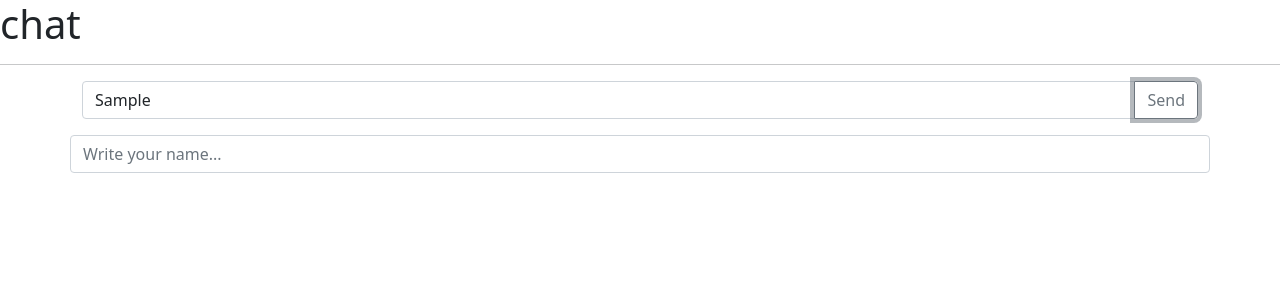
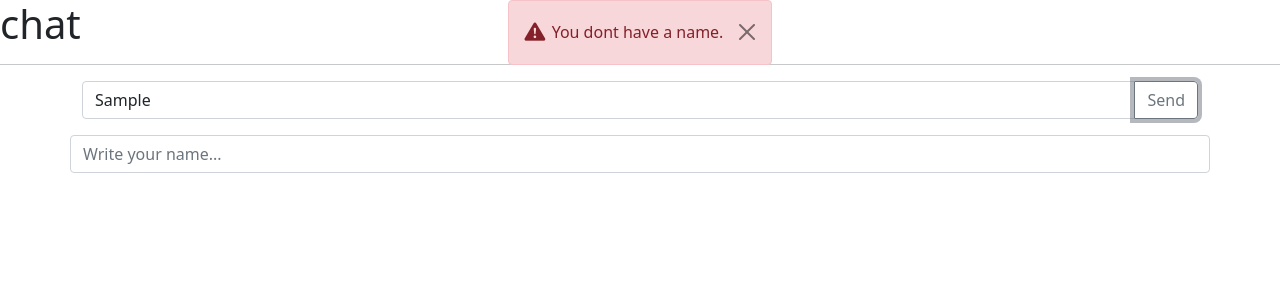
Before and after one commit to JumpyLionnn/chat, an Angular app: page / in a window 1280 px wide. Both pictures are taken after typing "Sample" into the empty fields and a click on the button "Send". Shown: the top 300 px of the page. Built offline with nearby package versions, Linux system fonts and the light colour scheme.

Commit message:
added alerts

```diff
--- a/angular.json
+++ b/angular.json
@@ -24,9 +24,12 @@
                         ],
                         "styles": [
                             "node_modules/bootstrap/dist/css/bootstrap.min.css",
+                            "node_modules/bootstrap-icons/font/bootstrap-icons.css",
                             "src/styles.css"
                         ],
-                        "scripts": []
+                        "scripts": [
+                            "node_modules/bootstrap/dist/js/bootstrap.min.js"
+                        ]
                     },
                     "configurations": {
                         "production": {
--- a/package.json
+++ b/package.json
@@ -19,6 +19,7 @@
     "@angular/platform-browser-dynamic": "~13.1.0",
     "@angular/router": "~13.1.0",
     "bootstrap": "^5.1.3",
+    "bootstrap-icons": "^1.7.2",
     "firebase": "^9.6.1",
     "rxjs": "~7.4.0",
     "tslib": "^2.3.0",
--- a/src/app/app.module.ts
+++ b/src/app/app.module.ts
@@ -5,12 +5,14 @@ import { FormsModule } from '@angular/forms';
 import { AppComponent } from './app.component';
 import { ChatboxComponent } from './chatbox/chatbox.component';
 import { ChatmessageComponent } from './chatbox/chatmessage/chatmessage.component';
+import { AlertComponent } from './chatbox/alert/alert.component';
 
 @NgModule({
   declarations: [
     AppComponent,
     ChatboxComponent,
-    ChatmessageComponent
+    ChatmessageComponent,
+    AlertComponent
   ],
   imports: [
     BrowserModule,
--- /dev/null
+++ b/src/app/chatbox/alert/alert.component.css
@@ -0,0 +1,25 @@
+i {
+    font-size: 1.3em;
+    margin-right: .3em;
+}
+
+.btn-close {
+    top: auto!important;
+}
+
+.btn-close:focus {
+    box-shadow: none;
+}
+
+.alert {
+    animation: slideIn .25s linear 0s 1;
+}
+
+@keyframes slideIn {
+    from {
+        transform: translateX(-100%);
+    }
+    to {
+        transform: translateX(0%);
+    }
+}
--- /dev/null
+++ b/src/app/chatbox/alert/alert.component.html
@@ -0,0 +1,7 @@
+<div [ngClass]="['alert d-flex align-items-center alert-dismissible fade show', getAlertThemeClass()]" role="alert">
+    <i [ngClass]="getAlertIconClass()" width="32" height="32"></i>
+    <div>
+        <ng-content></ng-content>
+    </div>
+    <button type="button" class="btn-close" data-bs-dismiss="alert" aria-label="Close" (click)="onClose();"></button>
+</div>
--- /dev/null
+++ b/src/app/chatbox/alert/alert.component.ts
@@ -0,0 +1,66 @@
+import { Component, OnInit, Input, EventEmitter, Output } from '@angular/core';
+import * as bs from 'bootstrap';
+
+@Component({
+  selector: 'app-alert',
+  templateUrl: './alert.component.html',
+  styleUrls: ['./alert.component.css']
+})
+export class AlertComponent implements OnInit {
+  @Input()
+  public type: ("info" | "success" | "warning" | "error") = "info";
+  @Input("close")
+  public shouldClose: boolean;
+
+  @Output("close")
+  public closeEvent: EventEmitter<void> = new EventEmitter();
+
+  constructor() { }
+
+  ngOnInit(): void {
+  }
+
+  public onClose(){
+    setTimeout(() => {
+      this.closeEvent.emit();
+    }, 150);
+  }
+
+  public getAlertThemeClass(){
+    let alertTheme: string;
+    switch (this.type) {
+      case "info":
+        alertTheme = "primary";
+        break;
+      case "success":
+        alertTheme = "success";
+        break;
+      case "warning":
+        alertTheme = "warning";
+        break;
+      case "error":
+        alertTheme = "danger";
+        break;
+    }
+    return "alert-" + alertTheme;
+  }
+
+  public getAlertIconClass(){
+    let alertIcon: string;
+    switch (this.type) {
+      case "info":
+        alertIcon = "info-circle-fill";
+        break;
+      case "success":
+        alertIcon = "check-circle-fill";
+        break;
+      case "warning":
+        alertIcon = "exclamation-triangle-fill";
+        break;
+      case "error":
+        alertIcon = "exclamation-triangle-fill";
+        break;
+    }
+    return "bi-" + alertIcon;
+  }
+}
--- a/src/app/chatbox/chatbox.component.html
+++ b/src/app/chatbox/chatbox.component.html
@@ -1,7 +1,10 @@
 <div class="container">
-    <div class="row">
+    <div class="row position-relative">
         <div class="col-xs-12">
             <app-chatmessage *ngFor="let message of messages" [message]="message" (replyClick)="onReplyClick($event)"></app-chatmessage>
+        </div>
+        <div class="col-xs-12 position-absolute bottom-0 w-100 d-flex flex-column align-items-center">
+            <app-alert *ngFor="let alert of alerts; let i = index" [type]="alert.type" (close)="onAlertClose(i);">{{ alert.content }}</app-alert>
         </div>
     </div>
     <div class="row">
--- a/src/app/chatbox/chatbox.component.ts
+++ b/src/app/chatbox/chatbox.component.ts
@@ -11,6 +11,7 @@ export class ChatboxComponent implements OnInit {
   public messageInputContent: string = "";
   public nameInputContent: string = "";
   public messages: Message[] = [];
+  public alerts: {type: string, content: string}[] = [];
   constructor() {
   }
 
@@ -20,8 +21,14 @@ export class ChatboxComponent implements OnInit {
   public async onSendMessage(){
     const content = this.messageInputContent.trim();
     const username = this.nameInputContent.trim();
-    if(content === "" || username === "")
+    if(content === ""){
+      this.addAlert("error", "You can not send an empty message.");
       return;
+    }
+    if(username === ""){
+      this.addAlert("error", "You dont have a name.");
+      return;
+    }
 
     const today = new Date();
     const hours = today.getHours();
@@ -30,6 +37,16 @@ export class ChatboxComponent implements OnInit {
 
     this.messages.push(new Message(username, content, time));
     this.messageInputContent = "";
+  }
+
+  public addAlert(type: string, content: string, time: number = 5000){
+    const alert = this.alerts[this.alerts.push({
+      type: type,
+      content: content
+    })];
+    setTimeout(()=>{
+      this.alerts.splice(this.alerts.indexOf(alert), 1);
+    }, time);
   }
 
   public onInputKeyDown(event: KeyboardEvent){
@@ -42,4 +59,8 @@ export class ChatboxComponent implements OnInit {
     this.messageInputContent = `@${event.username} `;
   }
 
+  public onAlertClose(index: number){
+    this.alerts.splice(index, 1);
+  }
+
 }
--- a/src/index.html
+++ b/src/index.html
@@ -1,5 +1,6 @@
 <!doctype html>
 <html lang="en">
+
 <head>
     <meta charset="utf-8">
     <title>Chat</title>
@@ -7,7 +8,9 @@
     <meta name="viewport" content="width=device-width, initial-scale=1">
     <link rel="icon" type="image/x-icon" href="favicon.ico">
 </head>
+
 <body>
     <app-root></app-root>
 </body>
+
 </html>
```
Also changed, not shown: 2 other files (tests, documents, lock files or other folders). Lines whose indentation alone changed are shown as unchanged.
